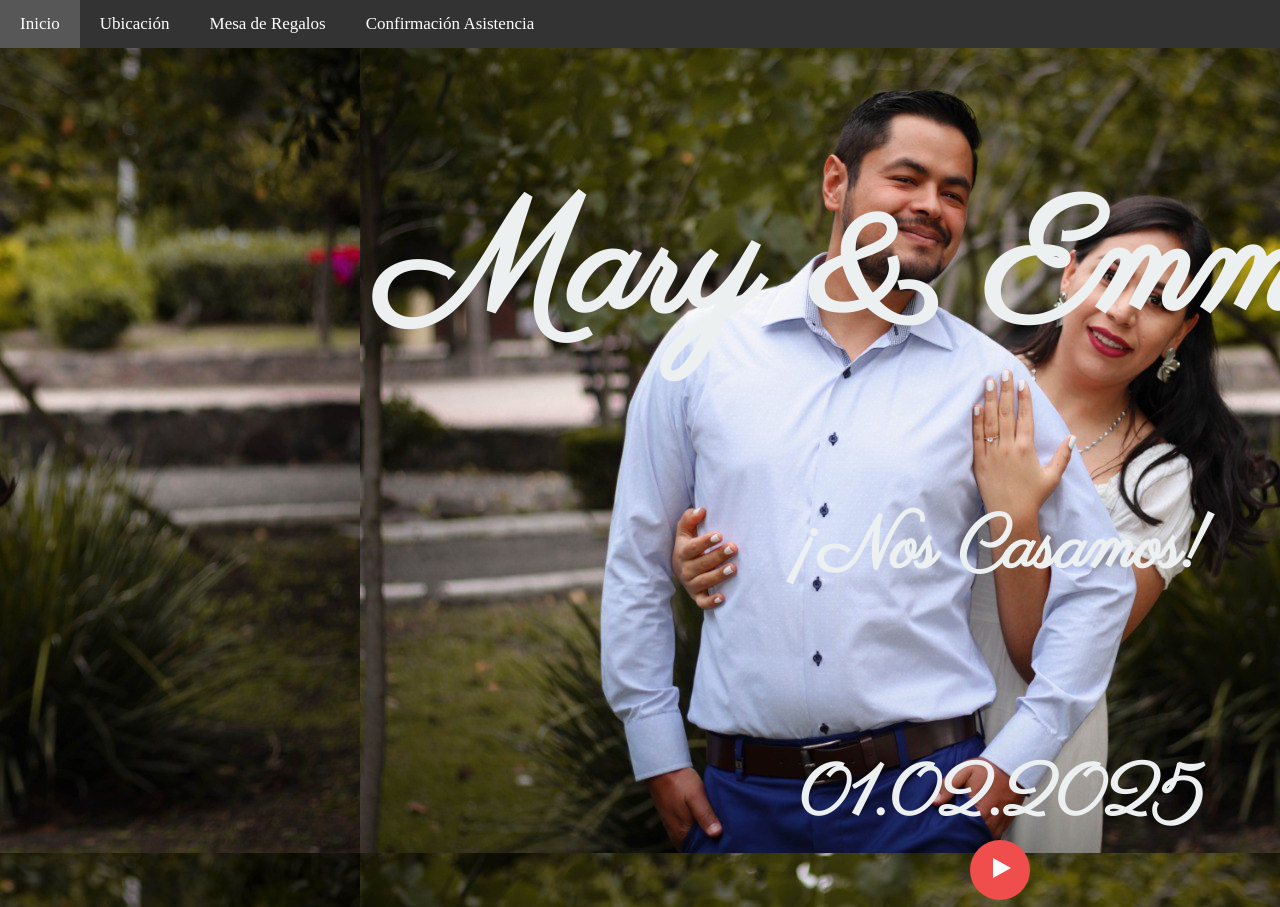
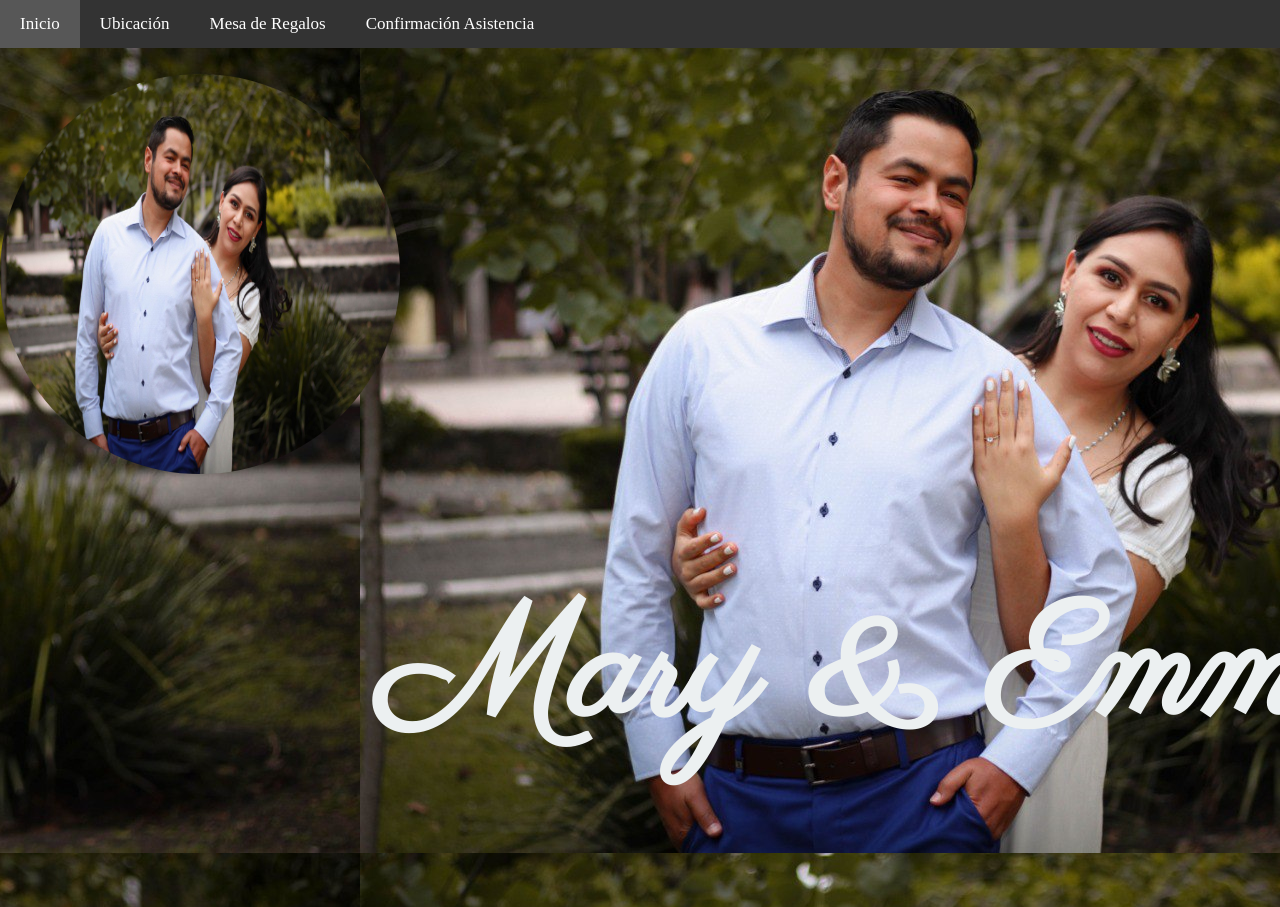
Before and after one commit to Reju33/BodaM-E.github.io, a plain HTML site: page index.html in a window 1280 px wide. Shown: the top 907 px of the page. Drawn offline with nearby package versions, Linux system fonts and the light colour scheme; a web font is replaced by a local one.

Commit message:
Add files via upload

```diff
--- a/index.html
+++ b/index.html
@@ -35,6 +35,7 @@
         <br>
         <br>
         <br>
+        <img class="circle" src="img_edit/19.jpg" alt="Imagen en círculo"><br>
         <h1 class="text-center Font-Cursive Font-size-G Font-Color-White">
         Mary & Emmanuel
         </h1>
```
